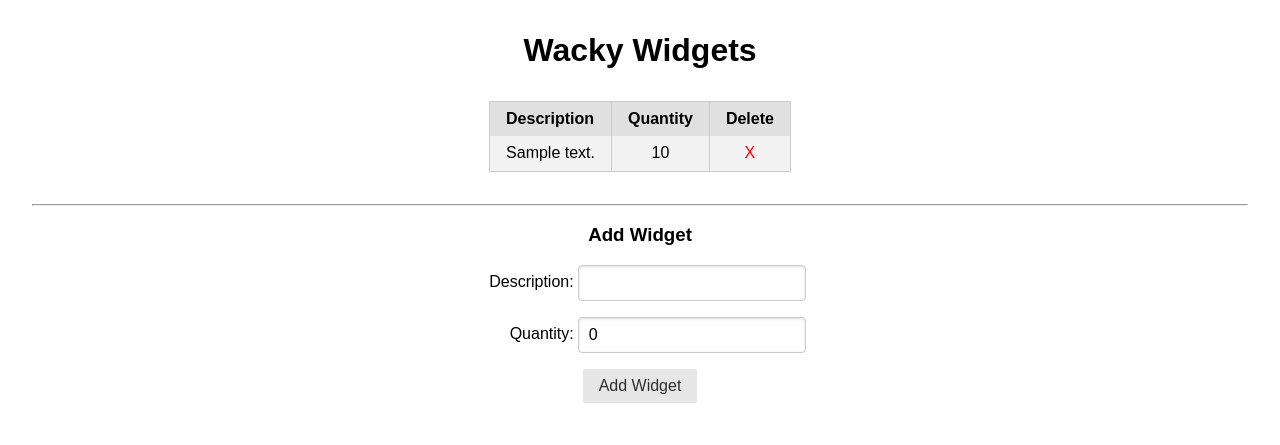
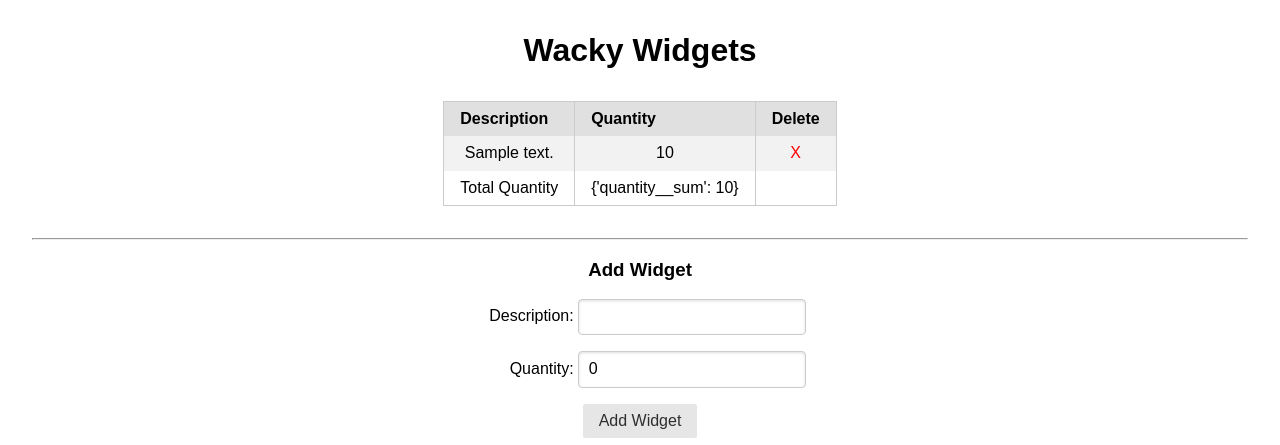
Before and after one commit to restfulry/wackywidgets_2, a Django app: page / in a window 1280 px wide. Shown: the top 445 px of the page. Run offline with Django 3.2, Linux system fonts and the light colour scheme; tables that the repository leaves empty hold one stand-in row (values such as "Sample post"); some libraries are stand-ins or nearby versions.

Commit message:
add total qty

```diff
--- a/main_app/templates/index.html
+++ b/main_app/templates/index.html
@@ -17,7 +17,6 @@
   {% if widget_list|length == 0 %}
   <h3>No Widgets Exist</h3>
   {% else %}
-  {% for widget in widget_list %}
   <table class="pure-table pure-table-striped">
     <thead>
       <tr>
@@ -26,6 +25,7 @@
         <th>Delete</th>
       </tr>
     </thead>
+    {% for widget in widget_list %}
     <tbody>
       <tr>
         <td>{{widget.description}}</td>
@@ -34,9 +34,14 @@
         <a href="{% url 'delete_widget' widget.id %}">X</a>
         </td>
       </tr>
+      {% endfor %}
+      <tr>
+        <td>Total Quantity</td>
+        <td>{{total_quantity}}</td>
+        <td></td>
+      </tr>
     </tbody>
   </table>
-  {% endfor %}
   {% endif %}
   <hr>
   <h3>Add Widget</h3>
--- a/main_app/views.py
+++ b/main_app/views.py
@@ -2,12 +2,14 @@ from django.shortcuts import render, redirect
 from django.http import HttpResponse
 from .models import Widget
 from .forms import WidgetForm
+from django.db.models import Sum
 
 
 def home_index(request):
     widget_list = Widget.objects.all()
     widget_form = WidgetForm()
-    return render(request, 'index.html', {'widget_list': widget_list, 'widget_form': widget_form})
+    total_quantity = Widget.objects.aggregate(Sum('quantity'))
+    return render(request, 'index.html', {'widget_list': widget_list, 'widget_form': widget_form, 'total_quantity': total_quantity})
 
 
 def add_widget(request):
```
